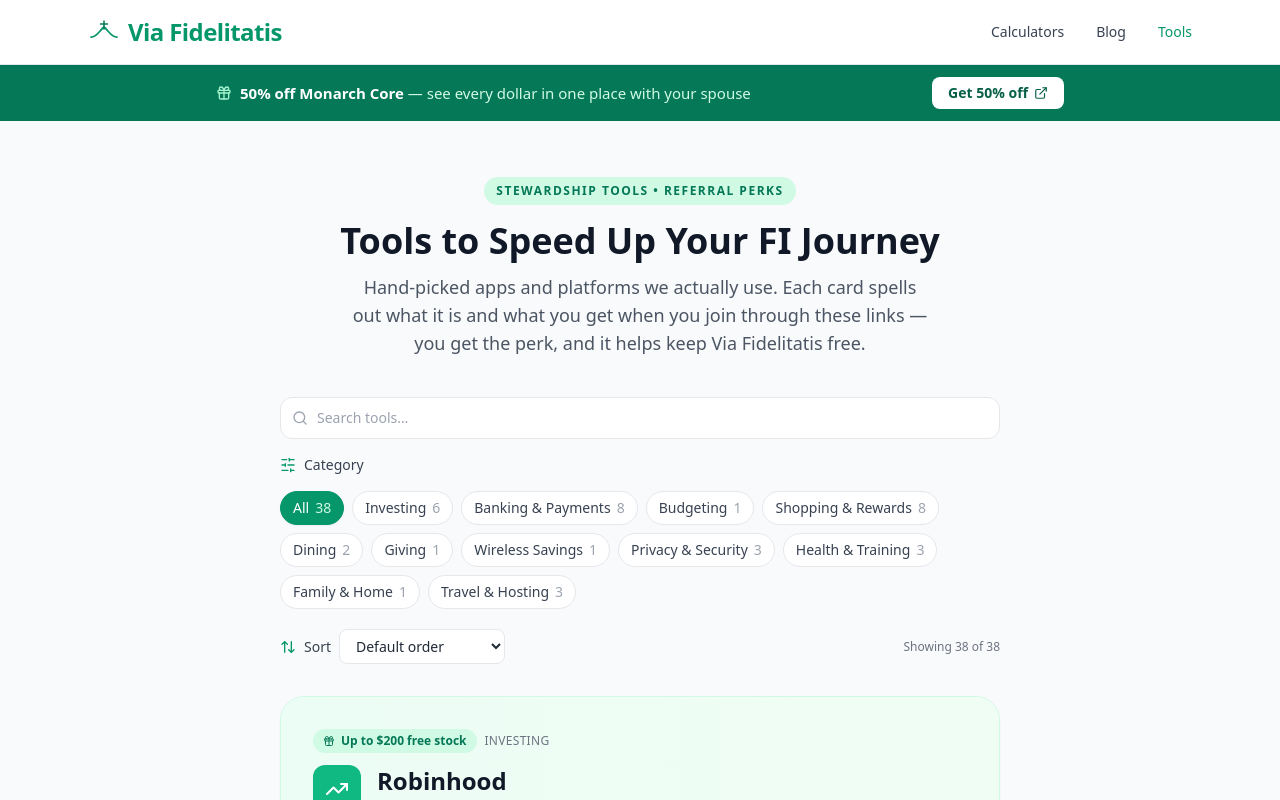
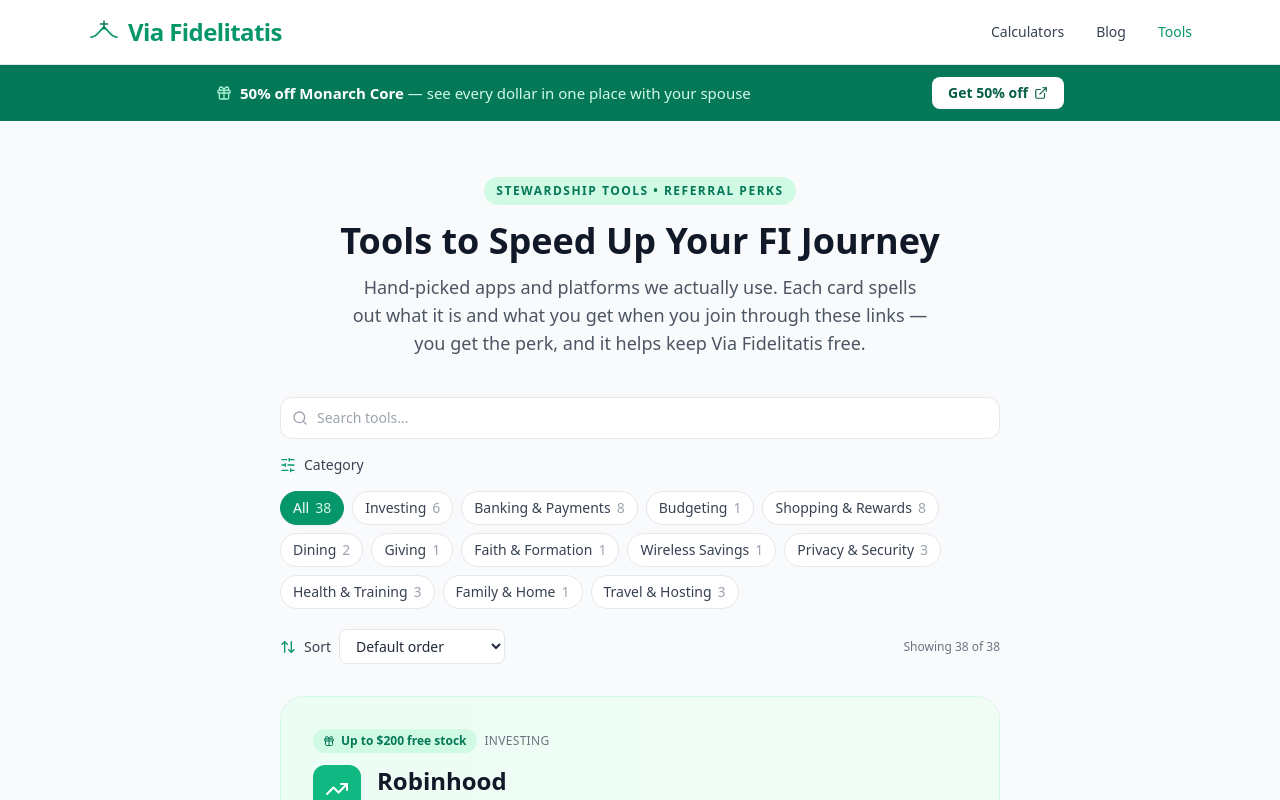
Before and after one commit to daughterpop/super-fi-calc, a React (Vite) app: page /tools in a window 1280 px wide. Shown: the top 800 px of the page. Built offline with nearby package versions, Linux system fonts and the light colour scheme.

Commit message:
Add Faith & Formation category filter for Catholic Company tool

```diff
--- a/src/pages/Tools.jsx
+++ b/src/pages/Tools.jsx
@@ -40,6 +40,7 @@ const CATEGORY_ORDER = [
   'Shopping & Rewards',
   'Dining',
   'Giving',
+  'Faith & Formation',
   'Wireless Savings',
   'Privacy & Security',
   'Health & Training',
```
